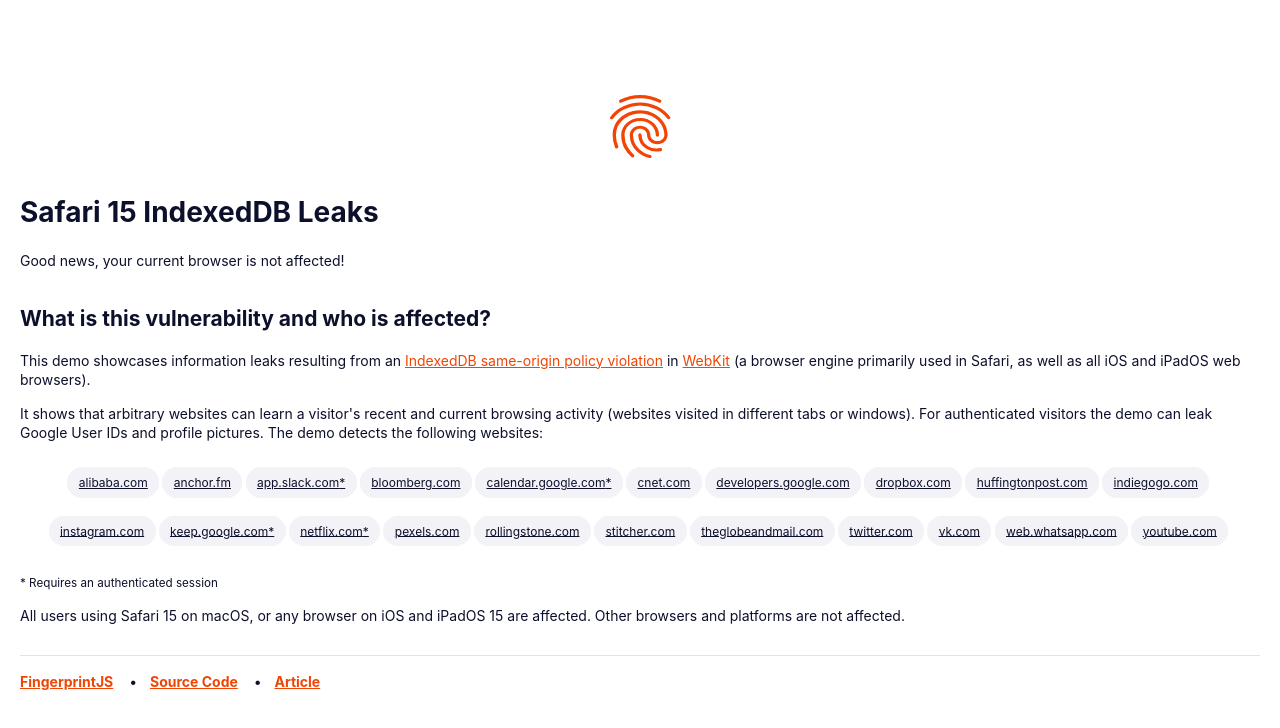
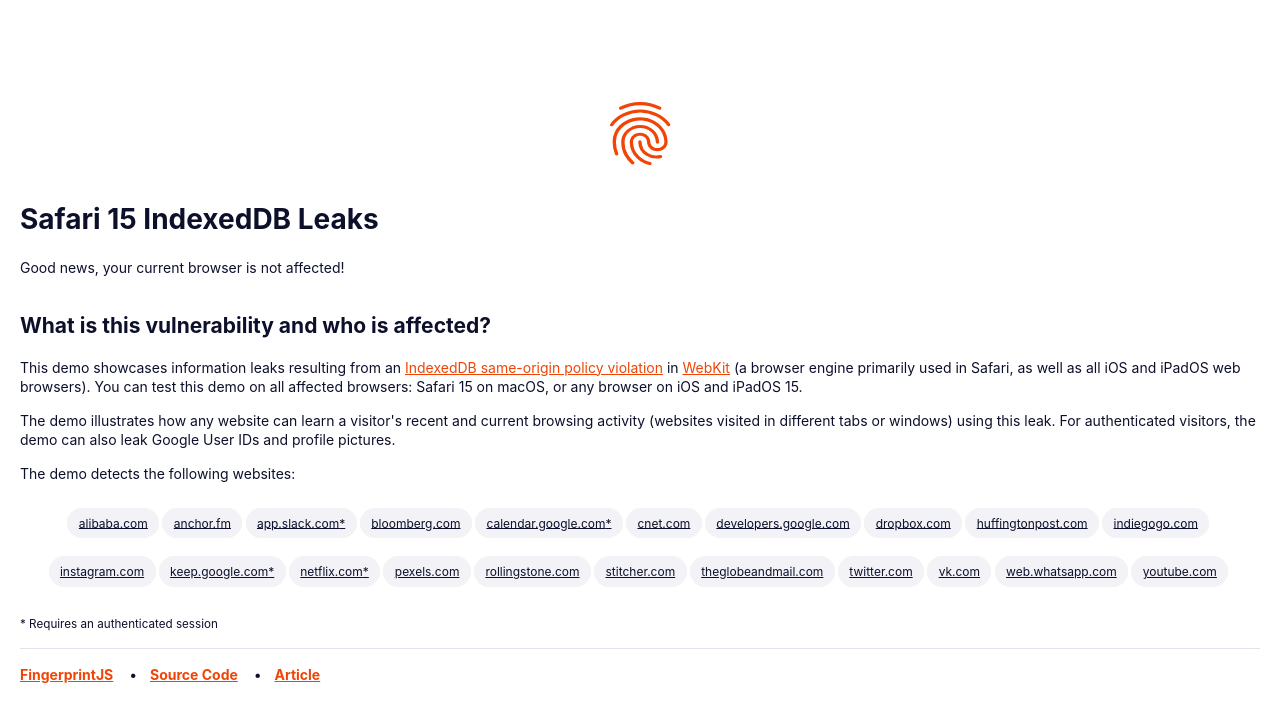
Before and after one commit to fingerprintjs/blog-indexeddb-safari-leaks-demo, a React app: page / in a window 1280 px wide. Shown: the top 728 px of the page. Built offline with nearby package versions, Linux system fonts and the light colour scheme; the HTML template or start-up script is replaced by a standard one.

Commit message:
fix: Improve wording and og: meta tags

```diff
--- a/src/Components/Databases.jsx
+++ b/src/Components/Databases.jsx
@@ -54,12 +54,12 @@
     <>
       <section>
         <p>
-          Click any URL below to open the affected website in a new tab. After that switch back to this tab, and you
-          will see that the visited website is leaking and its presence is known to this demo page.
+          Click any URL below to open the affected website in a new tab. After that, switch back to this tab and you
+          will see that the visited website is known to this demo page.
         </p>
         <p>
           In Private Safari windows, browse to affected websites within the same tab. After returning to this demo page,
-          you will see that your recent browsing history is leaking.
+          you will see that your recent browsing history is known to this page via the leak.
         </p>
       </section>
       <Identifiers databases={[]} initialGoogleIDs={googleIDs} isLoading={isLoading} />
--- a/src/Components/FAQ.jsx
+++ b/src/Components/FAQ.jsx
@@ -13,19 +13,17 @@
         <a href="https://webkit.org/" target="_blank" rel="noreferrer">
           WebKit
         </a>{' '}
-        (a browser engine primarily used in Safari, as well as all iOS and iPadOS web browsers).
+        (a browser engine primarily used in Safari, as well as all iOS and iPadOS web browsers). You can test this demo
+        on all affected browsers: Safari 15 on macOS, or any browser on iOS and iPadOS 15.
       </p>
       <p>
-        It shows that arbitrary websites can learn a visitor&apos;s recent and current browsing activity (websites
-        visited in different tabs or windows). For authenticated visitors the demo can leak Google User IDs and profile
-        pictures. The demo detects the following websites:
+        The demo illustrates how any website can learn a visitor&apos;s recent and current browsing activity (websites
+        visited in different tabs or windows) using this leak. For authenticated visitors, the demo can also leak Google
+        User IDs and profile pictures.
       </p>
+      <p>The demo detects the following websites:</p>
       <SupportedWebsites />
       <small>* Requires an authenticated session</small>
-      <p>
-        All users using Safari 15 on macOS, or any browser on iOS and iPadOS 15 are affected. Other browsers and
-        platforms are not affected.
-      </p>
     </section>
   )
 }
--- a/src/index.jsx
+++ b/src/index.jsx
@@ -1,4 +1,5 @@
 import './index.css'
+import './public/cover.png'
 
 import { render } from 'react-dom'
 import { BrowserRouter, Routes, Route } from 'react-router-dom'
```
Also changed, not shown: src/public/index.html (+10 -2 lines), src/public/cover.png (added), 1 other file (tests, documents, lock files or other folders).
